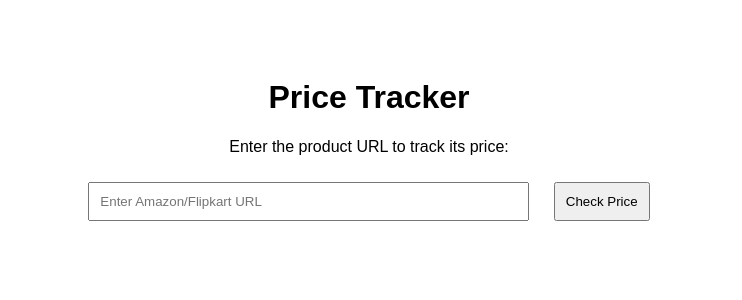
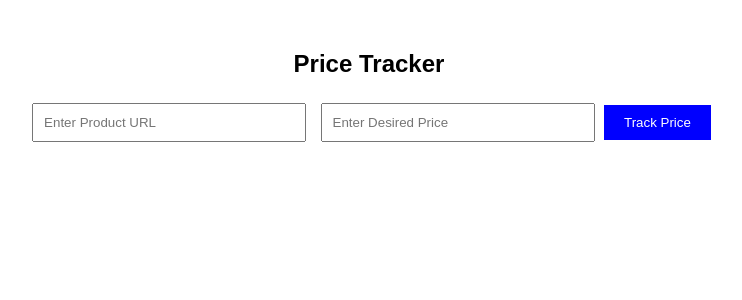
Before and after one commit to haritraman/PRICE-TRACKER, a Flask app: page / in a window 1280 px wide. Shown: the top 300 px of the page, without its empty margins (271-1013 px from the left). Run offline with Flask 3, Linux system fonts and the light colour scheme.

Commit message:
Updated flask app to compare current price with desired price

```diff
--- a/app.py
+++ b/app.py
@@ -29,14 +29,40 @@ def home():
 @app.route('/about')
 def about():
     return "This is the About page."
-@app.route('/track', methods=['GET'])
+@app.route('/track', methods=['GET','POST'])
 def track():
-    product_url = request.args.get("url")
-    if not product_url:
-        return jsonify({"error": "URL parameter is required"}), 400
+    if request.method=='POST':
+        product_url=request.form.get("url")
+        desired_price = request.form.get("desired_price")
+    else:
+        product_url = request.args.get("url")
+        desired_price = request.args.get("desired_price")
+
+    if not product_url or not desired_price:
+        return render_template("index.html",error= "Both URL and Desired Price are required"),400
+
+    try:
+        desired_price = float(desired_price)  # Convert input to float
+    except ValueError:
+        return render_template("index.html",error="Invalid price format"),400
 
     data = get_price(product_url)
-    return jsonify(data)
+
+    if data["price"] == "N/A":
+        return render_template("index.html",error= "Could not fetch the price"),400
+    try:
+        current_price = float(data["price"].replace("₹", "").replace(",", "").strip())
+    except ValueError:
+        return render_template("index.html", error="Error parsing price"), 400  # Return a valid tuple
+
+
+    # Check price condition
+    if current_price <= desired_price:
+        message = f"Good news! The price of '{data['title']}' has dropped to {current_price}!"
+    else:
+        message = f"Current price of '{data['title']}' is {current_price}. Waiting for {desired_price}."
+
+    return render_template("index.html",title=data["title"], current_price= current_price, desired_price= desired_price, message= message)
 
 if __name__ == '__main__':
     app.run(debug=True)
--- a/templates/index.html
+++ b/templates/index.html
@@ -5,29 +5,57 @@
     <meta name="viewport" content="width=device-width, initial-scale=1.0">
     <title>Price Tracker</title>
     <style>
-        body { font-family: Arial, sans-serif; text-align: center; padding: 50px; }
-        input, button { padding: 10px; margin: 10px; }
+        body {
+            font-family: Arial, sans-serif;
+            text-align: center;
+            margin: 50px;
+        }
+        form {
+            margin-bottom: 20px;
+        }
+        input {
+            padding: 10px;
+            margin: 5px;
+            width: 250px;
+        }
+        button {
+            padding: 10px 20px;
+            background-color: blue;
+            color: white;
+            border: none;
+            cursor: pointer;
+        }
+        .result {
+            margin-top: 20px;
+            padding: 20px;
+            border: 1px solid #ddd;
+            display: inline-block;
+            background: #f9f9f9;
+        }
+        .error {
+            color: red;
+        }
     </style>
 </head>
 <body>
-    <h1>Price Tracker</h1>
-    <p>Enter the product URL to track its price:</p>
-    <input type="text" id="productUrl" placeholder="Enter Amazon/Flipkart URL" size="50">
-    <button onclick="trackPrice()">Check Price</button>
-    <h3 id="result"></h3>
+    <h2>Price Tracker</h2>
+    <form action="/track" method="post">
+        <input type="text" name="url" placeholder="Enter Product URL" required>
+        <input type="number" step="0.01" name="desired_price" placeholder="Enter Desired Price" required>
+        <button type="submit">Track Price</button>
+    </form>
 
-    <script>
-        function trackPrice() {
-            let url = document.getElementById("productUrl").value;
-            fetch(`/track?url=${encodeURIComponent(url)}`)
-                .then(response => response.json())
-                .then(data => {
-                    document.getElementById("result").innerText = `Product: ${data.title}\nPrice: ${data.price}`;
-                })
-                .catch(error => {
-                    document.getElementById("result").innerText = "Error fetching price.";
-                });
-        }
-    </script>
+    {% if error %}
+        <p class="error">{{ error }}</p>
+    {% endif %}
+
+    {% if title %}
+        <div class="result">
+            <h3>Product: {{ title }}</h3>
+            <p><strong>Current Price:</strong> ₹{{ current_price }}</p>
+            <p><strong>Desired Price:</strong> ₹{{ desired_price }}</p>
+            <p><strong>Status:</strong> {{ message }}</p>
+        </div>
+    {% endif %}
 </body>
 </html>
```
